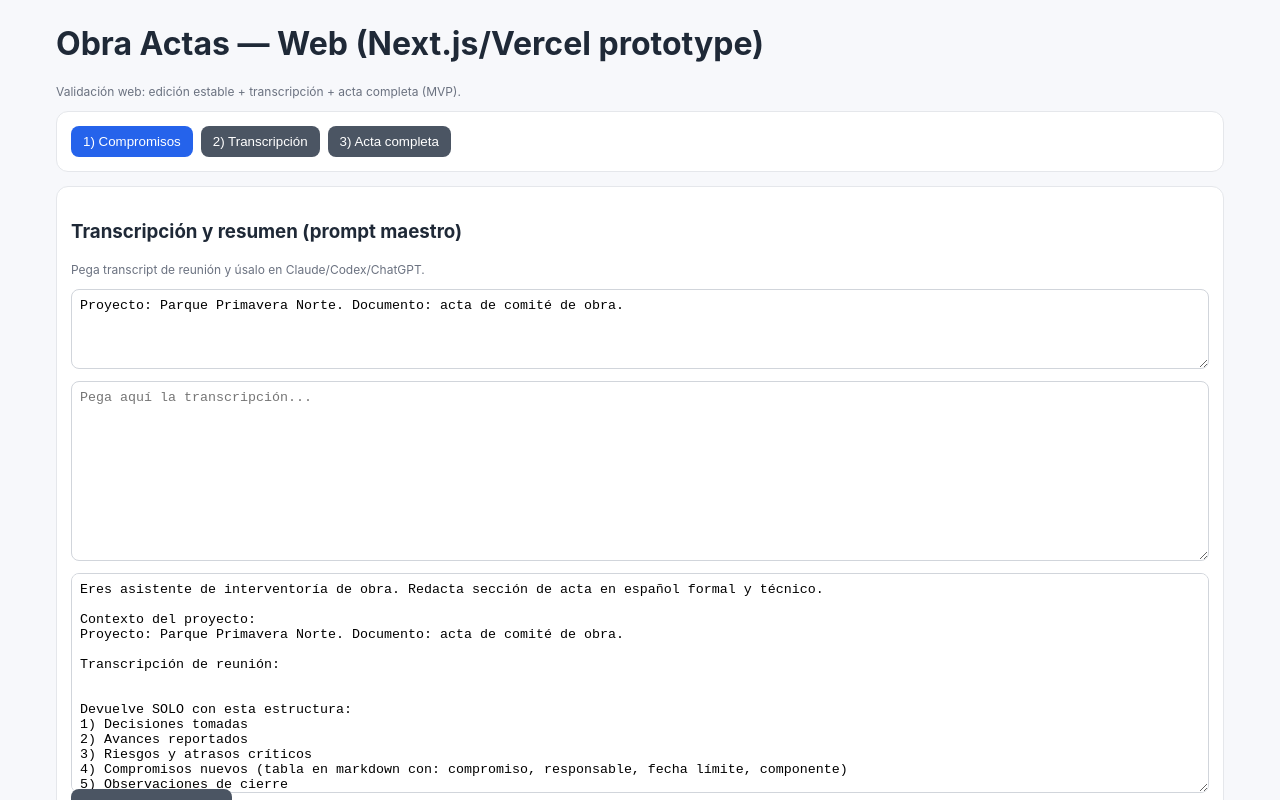
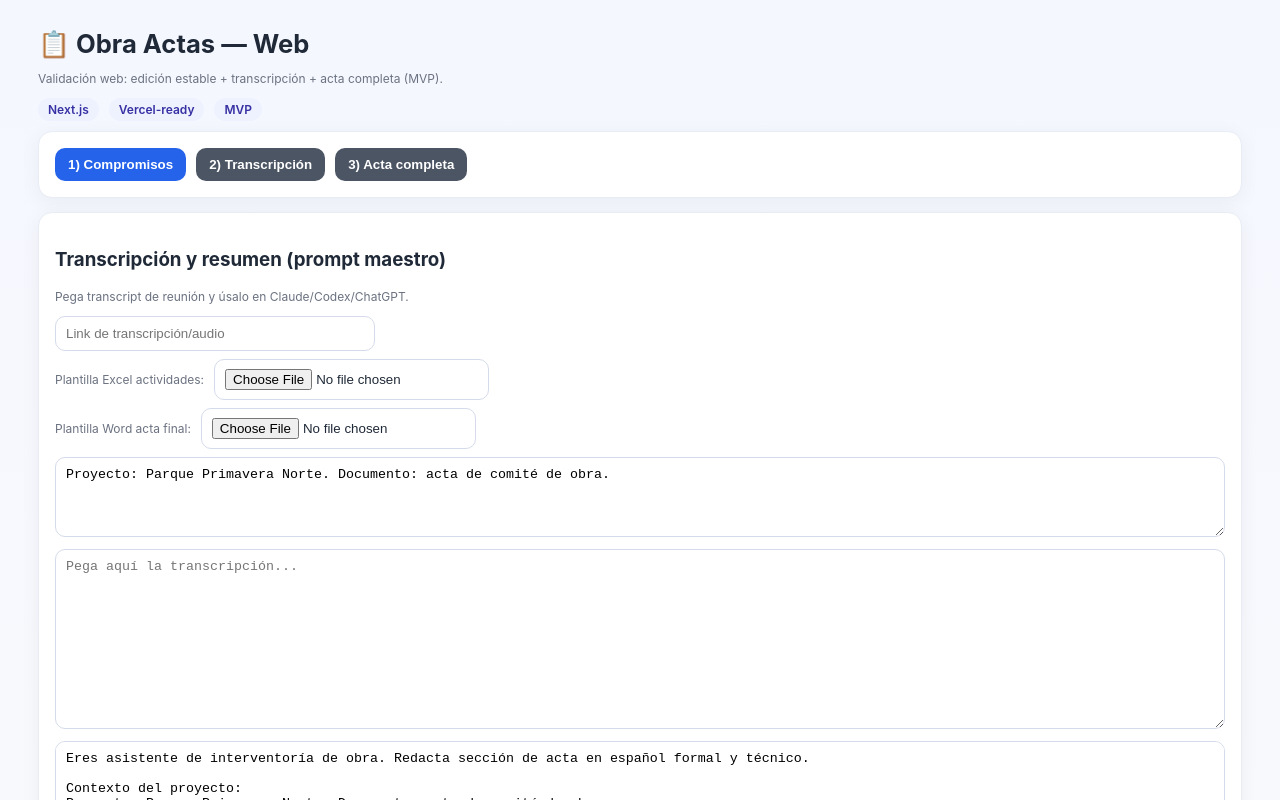
Before and after one commit to iamelaraai/obra-actas-app, a Next.js app in the folder web/: page / in a window 1280 px wide. Both pictures are taken after a click on the button "2) Transcripción". Shown: the top 800 px of the page. Built offline with nearby package versions, Linux system fonts and the light colour scheme.

Commit message:
feat(web): add date pickers, template upload placeholders, transcript link, and UI polish

```diff
--- a/web/app/globals.css
+++ b/web/app/globals.css
@@ -1 +1 @@
-*{box-sizing:border-box}body{margin:0;font-family:Inter,system-ui,Arial,sans-serif;background:#f7f8fb;color:#1f2937}.wrap{max-width:1200px;margin:24px auto;padding:0 16px}.card{background:#fff;border:1px solid #e5e7eb;border-radius:12px;padding:14px;margin-bottom:14px}.row{display:flex;gap:8px;flex-wrap:wrap}.input,select,textarea{padding:8px;border:1px solid #d1d5db;border-radius:8px}.btn{background:#2563eb;color:#fff;border:none;border-radius:8px;padding:8px 12px;cursor:pointer}.btn.secondary{background:#4b5563}.table{width:100%;border-collapse:collapse}.table th,.table td{border:1px solid #e5e7eb;padding:6px}.small{font-size:12px;color:#6b7280}
+*{box-sizing:border-box}body{margin:0;font-family:Inter,system-ui,Arial,sans-serif;background:linear-gradient(180deg,#f5f7ff,#f8fafc);color:#1f2937}.wrap{max-width:1240px;margin:28px auto;padding:0 18px}.title{font-size:1.6rem;margin-bottom:4px}.card{background:#fff;border:1px solid #e8ecf5;border-radius:14px;padding:16px;margin-bottom:14px;box-shadow:0 4px 20px rgba(15,23,42,.05)}.row{display:flex;gap:10px;flex-wrap:wrap;align-items:center}.input,select,textarea{padding:9px 10px;border:1px solid #d5dbea;border-radius:10px;background:#fff}.input:focus,select:focus,textarea:focus{outline:none;border-color:#7aa2ff;box-shadow:0 0 0 3px rgba(59,130,246,.15)}.btn{background:#2563eb;color:#fff;border:none;border-radius:10px;padding:9px 13px;cursor:pointer;font-weight:600}.btn.secondary{background:#4b5563}.btn.ghost{background:#eef2ff;color:#1e3a8a}.table{width:100%;border-collapse:separate;border-spacing:0 6px}.table th,.table td{padding:7px}.table thead th{font-size:12px;color:#6b7280}.table tbody td{background:#fff;border-top:1px solid #e5e7eb;border-bottom:1px solid #e5e7eb}.table tbody td:first-child{border-left:1px solid #e5e7eb;border-top-left-radius:8px;border-bottom-left-radius:8px}.table tbody td:last-child{border-right:1px solid #e5e7eb;border-top-right-radius:8px;border-bottom-right-radius:8px}.small{font-size:12px;color:#6b7280}.pill{display:inline-block;padding:4px 10px;border-radius:999px;background:#eef2ff;color:#3730a3;font-size:12px;font-weight:600}
--- a/web/app/page.tsx
+++ b/web/app/page.tsx
@@ -47,10 +47,12 @@ export default function Home() {
   const [tab, setTab] = useState<"t1" | "t2" | "t3">("t1");
   const [autoObs, setAutoObs] = useState(false);
   const [estilo, setEstilo] = useState<(typeof ESTILOS)[number]>("Interventoría formal");
+  const todayISO = new Date().toISOString().slice(0, 10);
+
   const [rows, setRows] = useState<Row[]>([
     {
       actaNo: "19",
-      fechaComite: new Date().toLocaleDateString("es-CO"),
+      fechaComite: todayISO,
       actor: "EDU",
       compromiso: "",
       componente: "Técnico",
@@ -64,10 +66,13 @@ export default function Home() {
 
   const [contexto, setContexto] = useState("Proyecto: Parque Primavera Norte. Documento: acta de comité de obra.");
   const [transcript, setTranscript] = useState("");
+  const [audioTranscripcionUrl, setAudioTranscripcionUrl] = useState("");
+  const [excelTemplateName, setExcelTemplateName] = useState<string>("");
+  const [wordTemplateName, setWordTemplateName] = useState<string>("");
 
   const [proyecto, setProyecto] = useState("Parque Primavera Norte");
   const [actaNo, setActaNo] = useState("19");
-  const [fecha, setFecha] = useState(new Date().toLocaleDateString("es-CO"));
+  const [fecha, setFecha] = useState(todayISO);
   const [lugar, setLugar] = useState("Campamento de obra");
   const [horaInicio, setHoraInicio] = useState("09:30 AM");
   const [horaFin, setHoraFin] = useState("11:30 AM");
@@ -141,8 +146,13 @@ ${compromisos || "(Sin compromisos cargados)"}`;
 
   return (
     <div className="wrap">
-      <h1>Obra Actas — Web (Next.js/Vercel prototype)</h1>
+      <h1 className="title">📋 Obra Actas — Web</h1>
       <p className="small">Validación web: edición estable + transcripción + acta completa (MVP).</p>
+      <div className="row" style={{ marginBottom: 10 }}>
+        <span className="pill">Next.js</span>
+        <span className="pill">Vercel-ready</span>
+        <span className="pill">MVP</span>
+      </div>
 
       <div className="card row">
         <button className="btn" onClick={() => setTab("t1")}>1) Compromisos</button>
@@ -175,7 +185,7 @@ ${compromisos || "(Sin compromisos cargados)"}`;
                 {rows.map((r, i) => (
                   <tr key={i}>
                     <td><input className="input" value={r.actaNo} onChange={(e) => update(i, "actaNo", e.target.value)} /></td>
-                    <td><input className="input" value={r.fechaComite} onChange={(e) => update(i, "fechaComite", e.target.value)} /></td>
+                    <td><input type="date" className="input" value={r.fechaComite} onChange={(e) => update(i, "fechaComite", e.target.value)} /></td>
                     <td>
                       <select className="input" value={r.actor} onChange={(e) => update(i, "actor", e.target.value)}>
                         <option>EDU</option><option>Contratista</option><option>Interventoría</option>
@@ -210,6 +220,44 @@ ${compromisos || "(Sin compromisos cargados)"}`;
         <div className="card">
           <h3>Transcripción y resumen (prompt maestro)</h3>
           <p className="small">Pega transcript de reunión y úsalo en Claude/Codex/ChatGPT.</p>
+
+          <div className="row" style={{ marginBottom: 8 }}>
+            <input
+              className="input"
+              style={{ minWidth: 320 }}
+              placeholder="Link de transcripción/audio"
+              value={audioTranscripcionUrl}
+              onChange={(e) => setAudioTranscripcionUrl(e.target.value)}
+            />
+            {audioTranscripcionUrl && (
+              <a className="btn ghost" href={audioTranscripcionUrl} target="_blank" rel="noreferrer">
+                Ir a transcripción/audio
+              </a>
+            )}
+          </div>
+
+          <div className="row" style={{ marginBottom: 8 }}>
+            <label className="small">Plantilla Excel actividades: </label>
+            <input
+              type="file"
+              className="input"
+              accept=".xlsx,.xlsm"
+              onChange={(e) => setExcelTemplateName(e.target.files?.[0]?.name || "")}
+            />
+            {excelTemplateName && <span className="small">Cargada: {excelTemplateName}</span>}
+          </div>
+
+          <div className="row" style={{ marginBottom: 8 }}>
+            <label className="small">Plantilla Word acta final: </label>
+            <input
+              type="file"
+              className="input"
+              accept=".docx"
+              onChange={(e) => setWordTemplateName(e.target.files?.[0]?.name || "")}
+            />
+            {wordTemplateName && <span className="small">Cargada: {wordTemplateName}</span>}
+          </div>
+
           <textarea className="input" style={{ width: "100%", minHeight: 80 }} value={contexto} onChange={(e) => setContexto(e.target.value)} />
           <textarea className="input" style={{ width: "100%", minHeight: 180, marginTop: 8 }} placeholder="Pega aquí la transcripción..." value={transcript} onChange={(e) => setTranscript(e.target.value)} />
           <textarea className="input" style={{ width: "100%", minHeight: 220, marginTop: 8 }} value={prompt} readOnly />
@@ -225,10 +273,14 @@ ${compromisos || "(Sin compromisos cargados)"}`;
           <div className="row">
             <input className="input" placeholder="Proyecto" value={proyecto} onChange={(e) => setProyecto(e.target.value)} />
             <input className="input" placeholder="No. Acta" value={actaNo} onChange={(e) => setActaNo(e.target.value)} />
-            <input className="input" placeholder="Fecha" value={fecha} onChange={(e) => setFecha(e.target.value)} />
+            <input type="date" className="input" placeholder="Fecha" value={fecha} onChange={(e) => setFecha(e.target.value)} />
             <input className="input" placeholder="Lugar" value={lugar} onChange={(e) => setLugar(e.target.value)} />
             <input className="input" placeholder="Hora inicio" value={horaInicio} onChange={(e) => setHoraInicio(e.target.value)} />
             <input className="input" placeholder="Hora fin" value={horaFin} onChange={(e) => setHoraFin(e.target.value)} />
+          </div>
+          <div className="row small" style={{ marginTop: 8 }}>
+            <span>Excel actividades: {excelTemplateName || "(no cargada aún)"}</span>
+            <span>Word acta final: {wordTemplateName || "(no cargada aún)"}</span>
           </div>
           <textarea className="input" style={{ width: "100%", minHeight: 90, marginTop: 8 }} placeholder="Resumen ejecutivo" value={resumenEjecutivo} onChange={(e) => setResumenEjecutivo(e.target.value)} />
           <textarea className="input" style={{ width: "100%", minHeight: 140, marginTop: 8 }} placeholder="Decisiones/avances/riesgos" value={resumenReunion} onChange={(e) => setResumenReunion(e.target.value)} />
```
